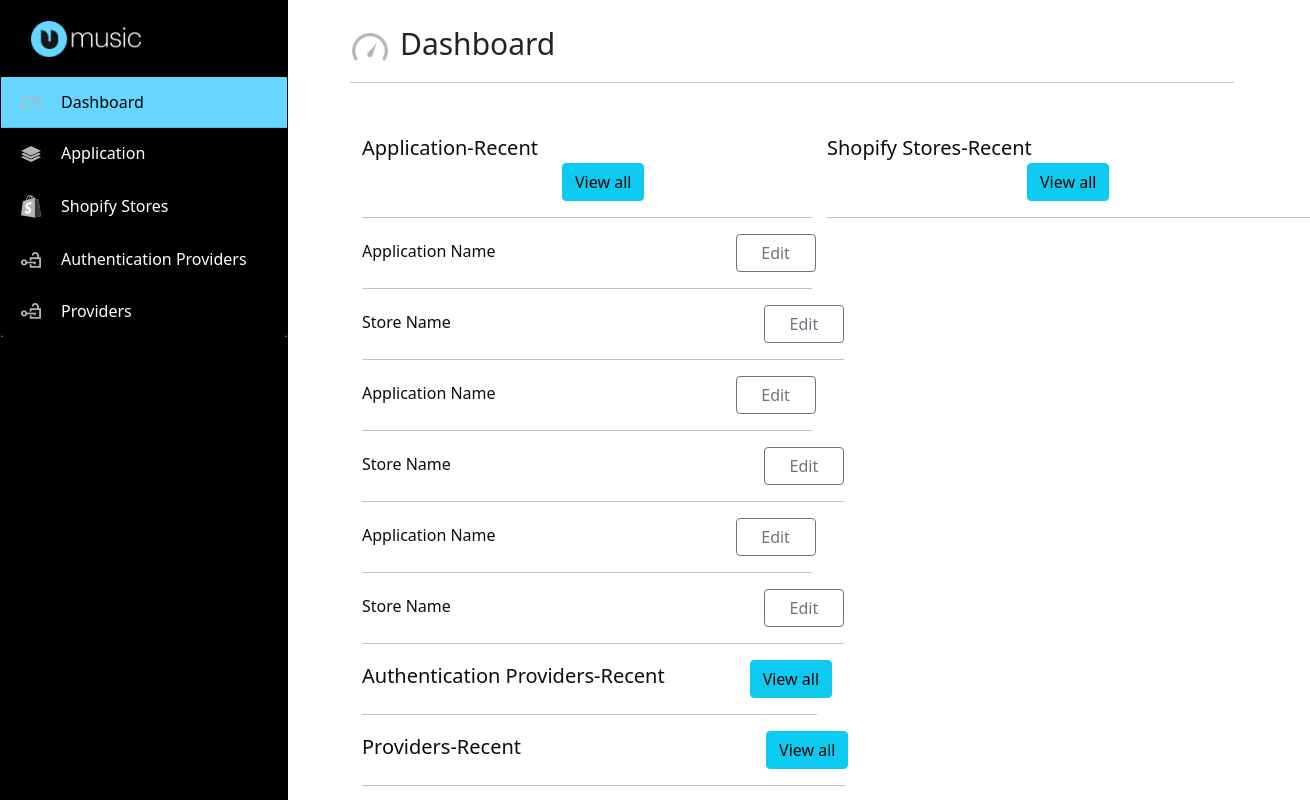
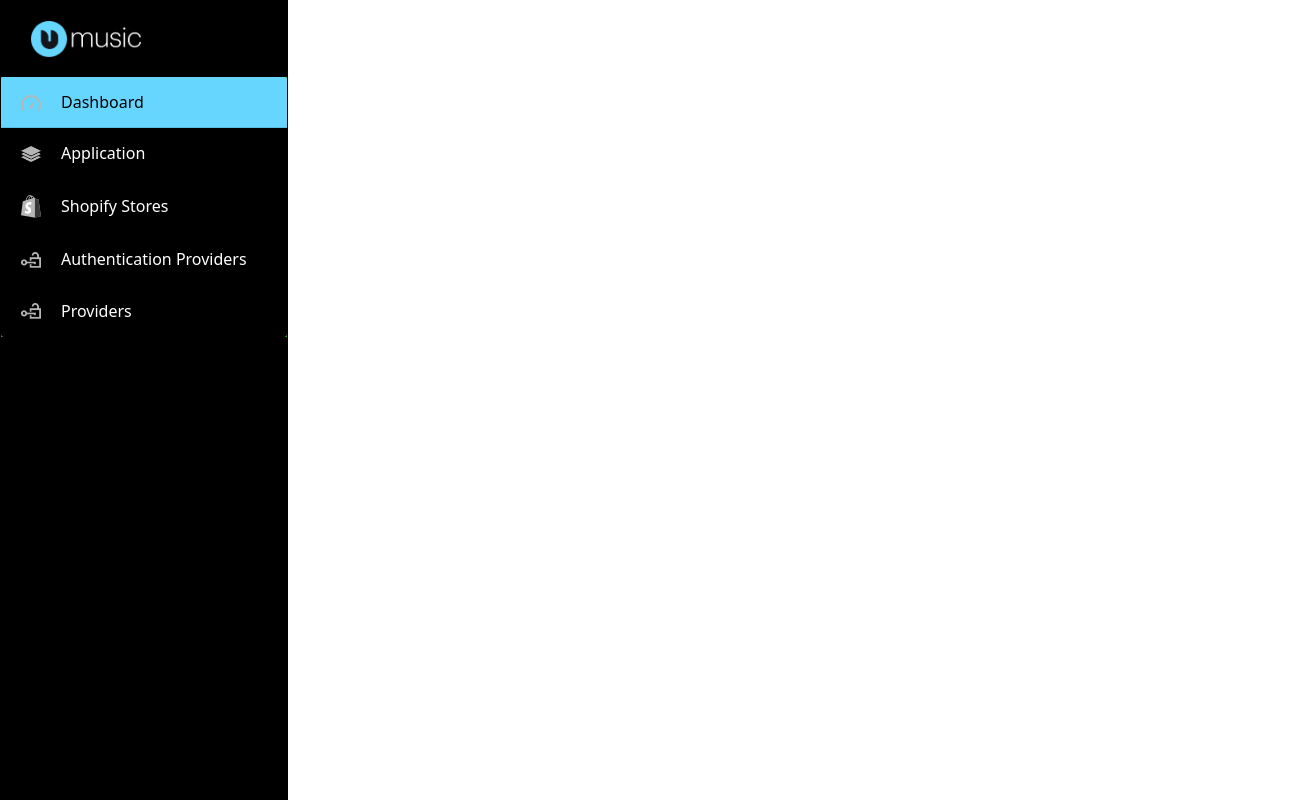
Before and after one commit to B-Lokeshwaran/reactbootstarp-accordion, a React (Create React App) app: page / in a window 1280 px wide. Shown: the top 800 px of the page, 1310 px wide, since content can reach past the window. Built offline with nearby package versions, Linux system fonts and the light colour scheme.

Commit message:
Update App.js

```diff
--- a/src/App.js
+++ b/src/App.js
@@ -17,7 +17,7 @@
       <Router>
     <Sidebar/>
     <Routes>
-    <Route path='/' element={<Dashboard/>}/>
+    <Route path='/dashboard' element={<Dashboard/>}/>
       <Route path='/applications' element={<Applications1/>}/>
       <Route path='/allapplications' element={<Applications1/>}/>
       <Route path='/addnewapp' element={<AddNewApp/>}/>
```
